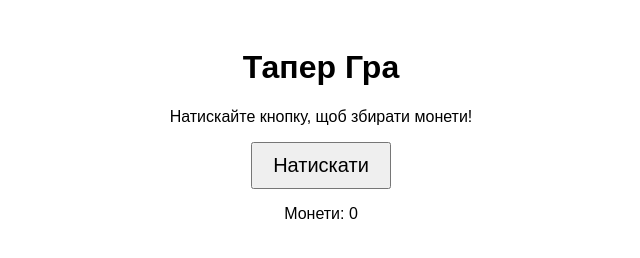
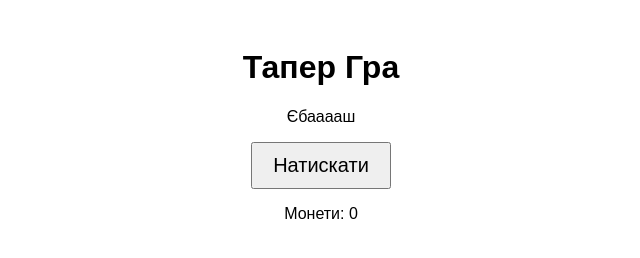
Before and after one commit to Indiho-rbg/Farm, a website: page index.html in a window 1280 px wide. Shown: the whole page, without its empty margins (319-959 px from the left). Drawn offline with Linux system fonts and the light colour scheme.

Commit message:
Update index.html

```diff
--- a/index.html
+++ b/index.html
@@ -19,7 +19,7 @@
 </head>
 <body>
   <h1>Тапер Гра</h1>
-  <p>Натискайте кнопку, щоб збирати монети!</p>
+  <p>Єбааааш</p>
   <button id="tapButton">Натискати</button>
   <p>Монети: <span id="coinCount">0</span></p>
 
```
